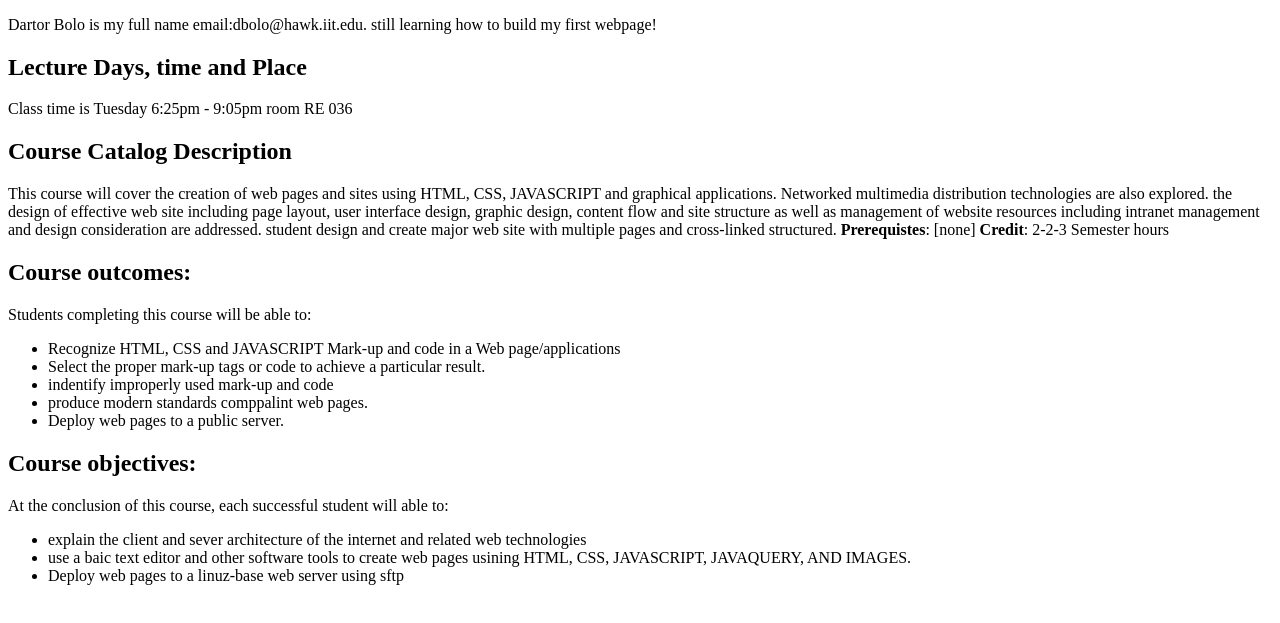
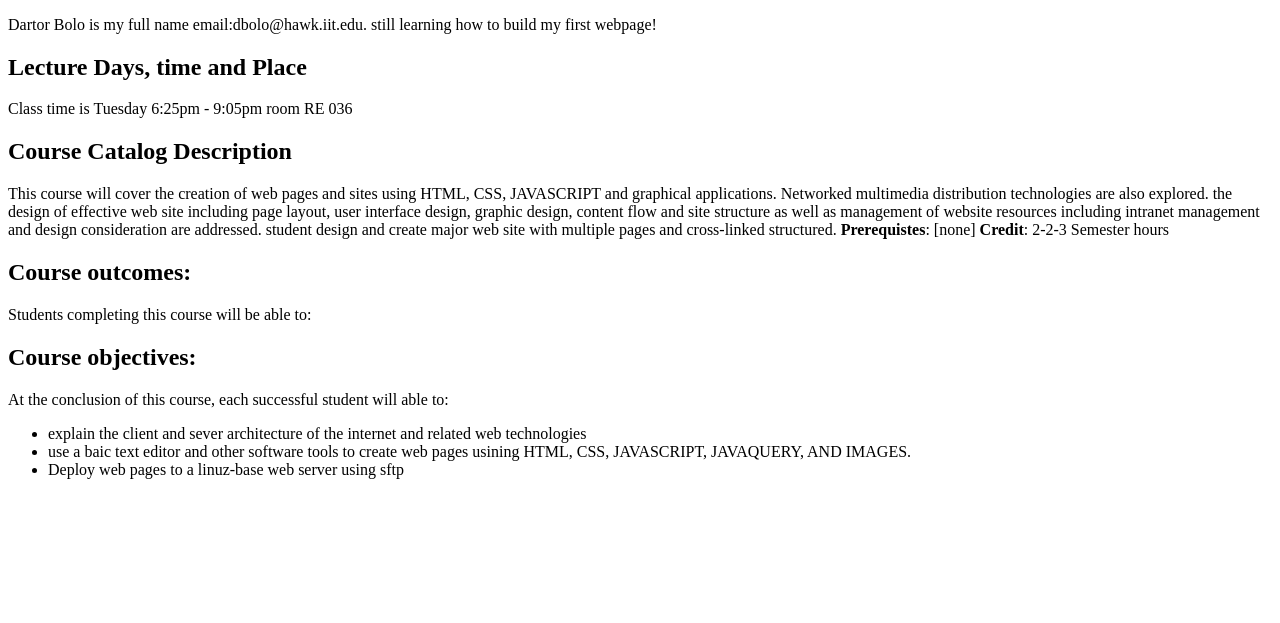
Before and after one commit to dbolo/Lab2-Dartor-Bolo, a plain HTML site: page index.html in a window 1280 px wide. Shown: the part 105-728 px from the top of the page. Drawn offline with Linux system fonts and the light colour scheme.

Commit message:
Delete unordered list

```diff
--- a/index.html
+++ b/index.html
@@ -14,13 +14,7 @@
 	<p> This course will cover the creation of web pages and sites using HTML, CSS, JAVASCRIPT and graphical applications. Networked multimedia distribution technologies are also explored. the design of effective web site including page layout, user interface design, graphic design, content flow and site structure as well as management of website resources including intranet management and design consideration are addressed. student design and create major web site with multiple pages and cross-linked structured. <strong>Prerequistes</strong>: [none] <strong>Credit</strong>: 2-2-3 Semester hours</p>
 	<h2>Course outcomes:</h2>
 	<p> Students completing this course will be able to:</p>
-	<ul>
-		<li> Recognize HTML, CSS and JAVASCRIPT Mark-up and code in a Web page/applications</li>
-		<li> Select the proper mark-up tags or code to achieve a particular result.</li>
-		<li> indentify improperly used mark-up and code</li>
-		<li> produce modern standards comppalint web pages.</li>
-		<li>Deploy web pages to a public server.</li>
-	</ul>
+
 	<h2> Course objectives:</h2>
 	<p> At the conclusion of this course, each successful student will able to:</p>
 	<ul>
```
